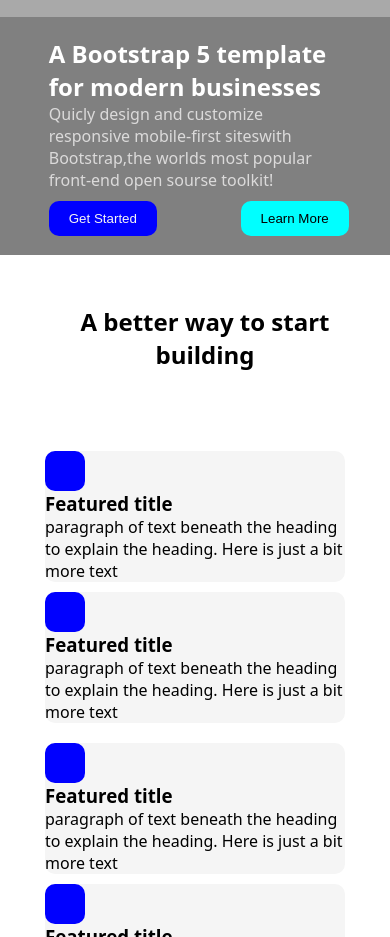
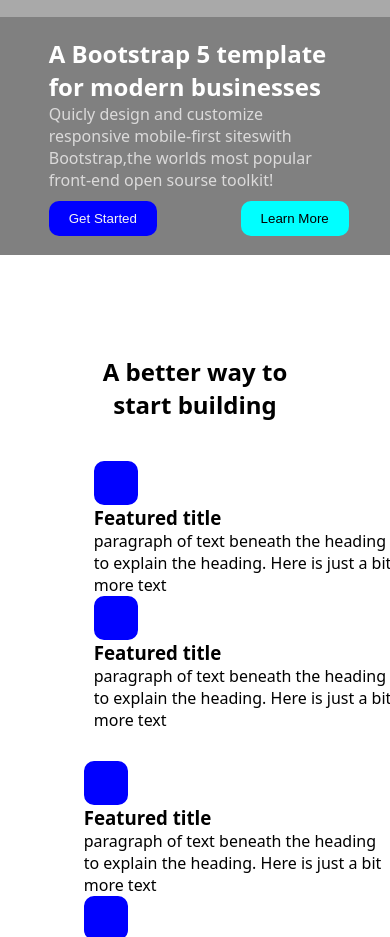
Before and after one commit to oluwadamilaresalami05-dotcom/clone, a plain HTML site: page index.html in a window 390 px wide. Shown: the part 84-1021 px from the top of the page. Drawn offline with Linux system fonts and the light colour scheme.

Commit message:
modified css version

```diff
--- a/css/style.css
+++ b/css/style.css
@@ -153,44 +153,37 @@ a{
 }
 .divContainer{
     /* border: 2px solid blue ; */
-    height: 600px;
     width: 75%;
     display: flex;
     flex-direction: row;
-
-    /* justify-content: space-around; */
+    justify-content: space-between;
+    margin: 50px 0;
 }
 
 .h2Container{
     /* border: 2px solid green; */
     text-align: center;
     display: flex;
-    margin-top: 50px;
-    margin-bottom: 20px;
-    padding-left: 20px;
 }
 .featuredContainer{
-    /* border: 2px solid black; */
-    height: 50%;
-    /* display: flex; */
-    /* justify-content: space-around; */
+    /* border: 2px solid rgb(113, 221, 12); */
+    width: 50%;
+
+    gap: 20px;
     display: flex;
     flex-direction: row;
-    justify-content: flex-start;
-    /* padding-left: 10px; */
-    align-items: center;
-    margin-top: 50px;
+    justify-content: space-between;
+    flex-wrap: wrap;
 
 }
 .featuresContainer{
     /* border: 2px solid brown; */
-    background-color: whitesmoke;
-    /* height:250px ; */
+    /* background-color: whitesmoke; */
     width: 300px;
     /* padding-left: 10px; */
-    margin: 10px;
+    /* margin: 10px; */
     border-radius: 10px;
-
+    flex: 1 1 200px;
 }
 .featuresTwo{
     /* border: 2px solid blue; */
@@ -200,7 +193,7 @@ a{
 .miniBox{
     height: 40px;
     width: 40px;
-    /* border: 2px solid blue; */
+    border: 2px solid blue;
     border-radius: 10px;
     /* margin: 20px 0 10px 10px; */
     background-color: blue;
@@ -208,7 +201,7 @@ a{
 
 .workingSection{
     /* border: 2px solid green; */
-    width: 100%;
+    /* width: 100%; */
     height: 310px;
     display: flex;
     flex-direction: column;
@@ -291,7 +284,7 @@ a{
 
 .worldBox{
     /* border: 2px solid red; */
-    width: 100%;
+    /* width: 100%; */
     display: flex;
     flex-direction: row;
     justify-content: center;
@@ -376,6 +369,8 @@ a{
     justify-content: center;
     align-items: center;
 }
+
+
 .kellyDiv{
     /* border: 2px solid blue; */
     /* height: 60%; */
@@ -472,22 +467,48 @@ a{
     .sizeBox{
         display: none;
     }
+.divContainer{
+    /* border: 2px solid blue ; */
+    padding: 20px;
+    /* height: 600px; */
+    width: 75%;
+    display: flex;
+    flex-direction: row;
 
+    /* justify-content: space-around; */
+}
     .headingBox{
         width: 100%;
     }
     .divContainer{
         display: flex;
         flex-direction: column;
-        height: 200vh;
+        /* height: 200vh; */
 
     }
     .featuredContainer{
         display: flex;
         flex-direction: column;
         justify-content: flex-start;
+        width: 90%;
+        height: 100%;
+        /* border: 2px solid rgb(0, 255, 76); */
+        padding: 20px;
+        margin-top: 0px;
     }
 
+    .featuresTwo{
+
+    }
+    .titleBox{
+        /* display: flex;
+        flex-direction: column;
+        justify-content: center; */
+        height: 100%;
+        padding: 10px;
+
+        /* border: 2px solid green; */
+    }
     .pDiv{
         padding: 20px;
     }
@@ -552,6 +573,14 @@ a{
         width: 70%;
     height: 40%;
     }
+    .worldBox{
+      /* width: 100%; */
+        padding: 20px;
+    }
 
-
+    .h2Container{
+    /* border: 2px solid green; */
+    text-align: center;
+    display: flex;
+    margin: 10px;
 }
```
